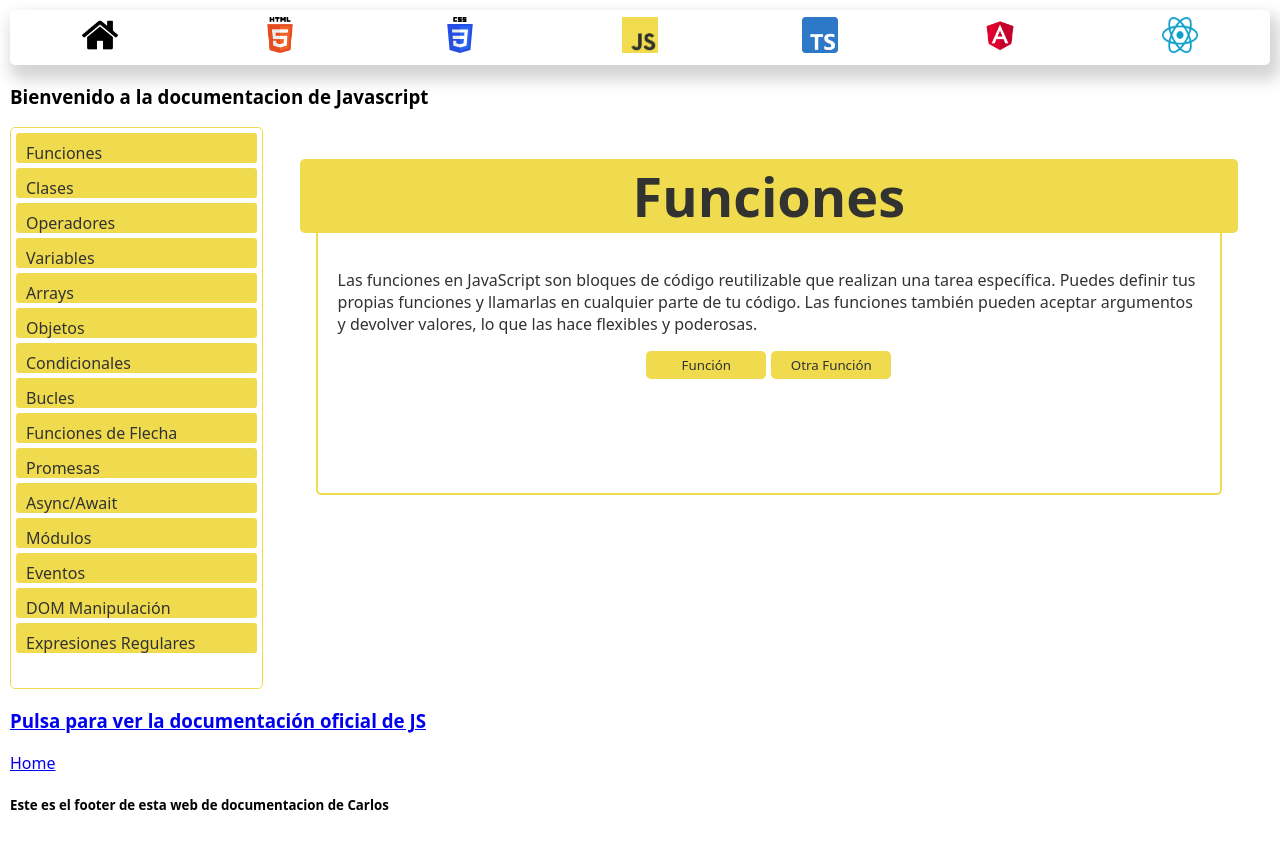
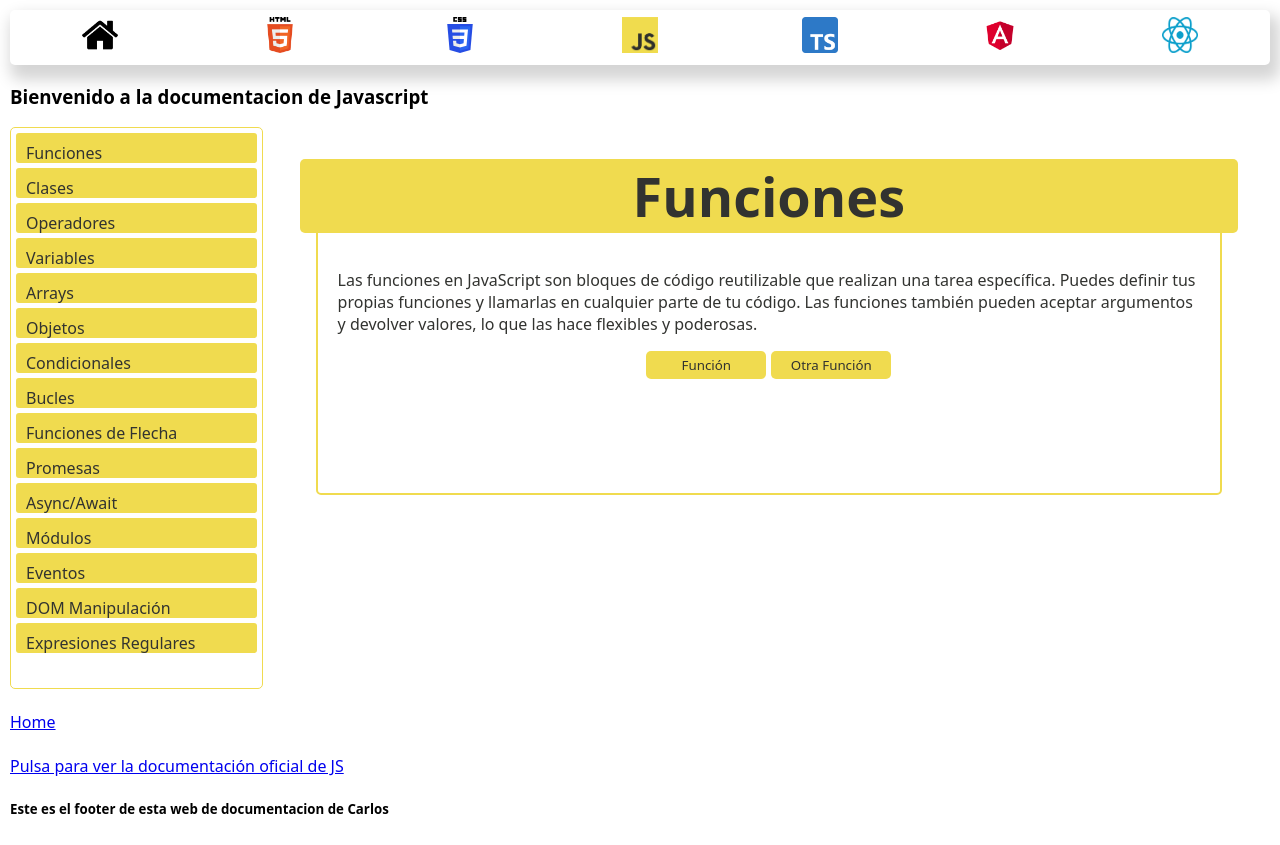
Before and after one commit to Programaticos/Carlos-documentaci-n, a Next.js app: page /JS in a window 1280 px wide. Built offline with nearby package versions, Linux system fonts and the light colour scheme.

Commit message:
Camia nombre archivo y pequeños cambios de disposicion de elementos en indexJS e indexCss

```diff
--- a/components/pages/js/main/mainContainer/mainContainerJs.tsx
+++ b/components/pages/js/main/mainContainer/mainContainerJs.tsx
@@ -1,9 +1,9 @@
 import { useState } from "react";
-import ContenidoCss from "../contenidoCss/contenidoJs";
 import Selector from "../selector/selector";
 import { JsJsonStructure } from "../selector/types";
+import MainContainerJsStyled from "./mainContainerJsStyled";
+import ContenidoJs from "../contenidoJs/contenidoJs";
 import { jsJson } from "@/data/mocks/jsJson";
-import MainContainerJsStyled from "./mainContainerJsStyled";
 
 function MainContainerJs(): React.ReactElement {
   const [contenidoPresente, setContenidoPresente] = useState<JsJsonStructure>(
@@ -17,7 +17,7 @@ function MainContainerJs(): React.ReactElement {
           contenidoPresente={contenidoPresente}
           setContenidoPresente={setContenidoPresente}
         />
-        <ContenidoCss contenidoPresente={contenidoPresente} />
+        <ContenidoJs contenidoPresente={contenidoPresente} />
       </MainContainerJsStyled>
     </>
   );
--- a/components/pages/js/main/selector/types.ts
+++ b/components/pages/js/main/selector/types.ts
@@ -6,5 +6,5 @@ export interface Ejemplos {
 export interface JsJsonStructure {
   titulo: string;
   descripcion: string;
-  ejemplo: Ejemplos[];
+  ejemplos: Ejemplos[];
 }
--- a/pages/JS/index.tsx
+++ b/pages/JS/index.tsx
@@ -18,13 +18,18 @@ export default function Js() {
       <main>
         <MainContainerJs />
       </main>
+
+      <br />
+      <Link href="./">Home</Link>
+      <br />
+      <br />
       <Link
         href="https://developer.mozilla.org/es/docs/Web/JavaScript"
         target="_blank"
       >
-        <h3>Pulsa para ver la documentación oficial de JS</h3>
+        Pulsa para ver la documentación oficial de JS
       </Link>
-      <Link href="./">Home</Link>
+
       <MiFooter />
     </>
   );
```
Also changed, not shown: pages/CSS/index.tsx (+7 -4 lines), components/pages/js/main/contenidoJs/contenidoJs.tsx (renamed from components/pages/js/main/contenidoCss/contenidoJs.tsx), components/pages/js/main/contenidoJs/contenidoJsStyled.ts (renamed from components/pages/js/main/contenidoCss/contenidoJsStyled.ts), components/pages/js/main/contenidoJs/styles.ts (renamed from components/pages/js/main/contenidoCss/styles.ts).
